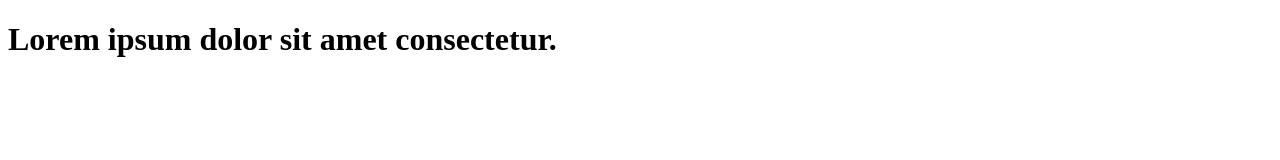
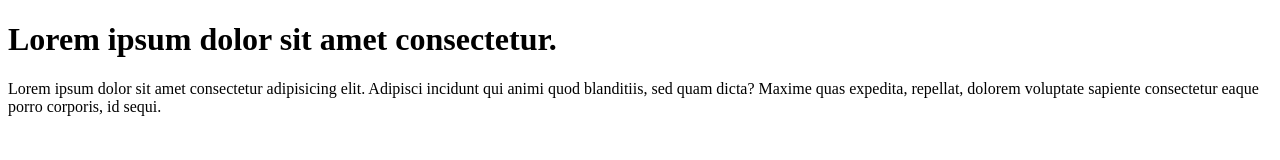
Before and after one commit to 02anassiddiqui/learn-git, a plain HTML site: page index.html in a window 1280 px wide. Drawn offline with Linux system fonts and the light colour scheme.

Commit message:
add paragraph to code

```diff
--- a/index.html
+++ b/index.html
@@ -7,5 +7,6 @@
 </head>
 <body>
     <h1>Lorem ipsum dolor sit amet consectetur.</h1>
+    <p>Lorem ipsum dolor sit amet consectetur adipisicing elit. Adipisci incidunt qui animi quod blanditiis, sed quam dicta? Maxime quas expedita, repellat, dolorem voluptate sapiente consectetur eaque porro corporis, id sequi.</p>
 </body>
 </html>
```
